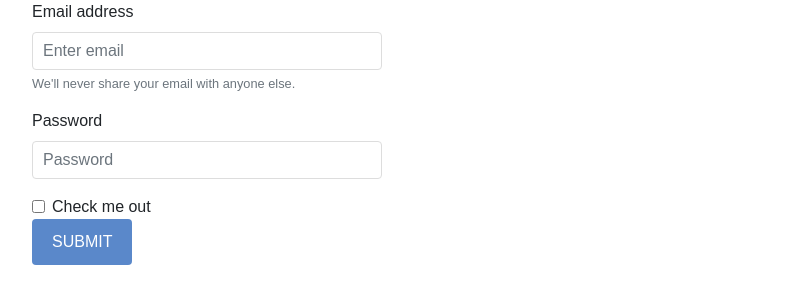
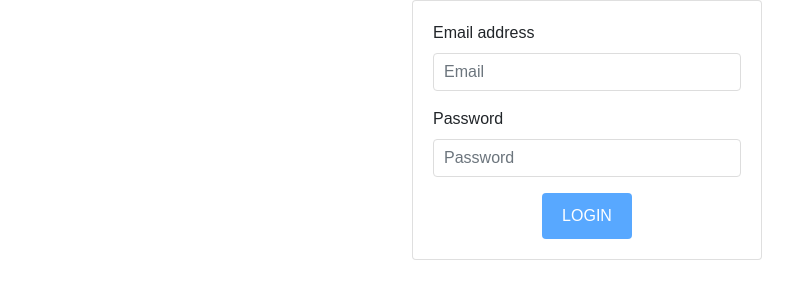
Before and after one commit to Sharifahmar/Maersk-Ecommerce, an Angular app: page /login in a window 1280 px wide. Shown: the top 304 px of the page, without its empty margins (53-846 px from the left). Built offline with nearby package versions, Linux system fonts and the light colour scheme.

Commit message:
login component logic done

```diff
--- a/src/app/login/login.component.html
+++ b/src/app/login/login.component.html
@@ -1,22 +1,35 @@
 <div class="container">
-    <div class="row">
-        <div class="col-md-4">
-            <form>
-                <div class="form-group">
-                  <label for="exampleInputEmail1">Email address</label>
-                  <input type="email" class="form-control" id="exampleInputEmail1" aria-describedby="emailHelp" placeholder="Enter email">
-                  <small id="emailHelp" class="form-text text-muted">We'll never share your email with anyone else.</small>
+  <div class="row d-flex justify-content-center">
+    <div class="col-md-4 align-items-center">
+      <div class="card">
+        <div class="card-body">
+          <form [formGroup]="loginForm" (ngSubmit)="login()" novalidate>
+            <div class="form-group">
+              <label>Email address</label>
+              <input type="text" class="form-control" placeholder="Email" formControlName="email" required />
+              <small class="text-danger"
+                *ngIf="email.invalid && (loginForm.get('email').dirty || loginForm.get('email').touched)">
+                <div *ngIf="email.errors?.required">
+                  Please enter Email.
                 </div>
-                <div class="form-group">
-                  <label for="exampleInputPassword1">Password</label>
-                  <input type="password" class="form-control" id="exampleInputPassword1" placeholder="Password">
+                <div *ngIf="email.errors?.pattern">
+                  Please enter a valid email.
                 </div>
-                <div class="form-check">
-                  <input type="checkbox" class="form-check-input" id="exampleCheck1">
-                  <label class="form-check-label" for="exampleCheck1">Check me out</label>
-                </div>
-                <button type="submit" class="btn btn-primary">Submit</button>
-              </form>
+              </small>
+            </div>
+            <div class="form-group">
+              <label>Password</label>
+              <input type="password" class="form-control" placeholder="Password" formControlName="password" required />
+              <small class="text-danger"
+                *ngIf="!loginForm.get('password').valid && (loginForm.get('password').dirty || loginForm.get('password').touched)">Please
+                enter a password</small>
+            </div>
+            <div class="fg-actions d-flex justify-content-center">
+              <button type="submit" class="btn btn-primary" [disabled]="!loginForm.valid">Login</button>
+            </div>
+          </form>
         </div>
+      </div>
     </div>
+  </div>
 </div>
--- a/src/app/login/login.component.ts
+++ b/src/app/login/login.component.ts
@@ -1,4 +1,7 @@
 import { Component, OnInit } from '@angular/core';
+import { FormControl, FormGroup, Validators } from '@angular/forms';
+import { Router } from '@angular/router';
+import { LoginService } from '../services/login.service';
 
 @Component({
   selector: 'app-login',
@@ -7,9 +10,31 @@ import { Component, OnInit } from '@angular/core';
 })
 export class LoginComponent implements OnInit {
 
-  constructor() { }
+  loginForm: FormGroup;
+
+  constructor(private loginService: LoginService, private router: Router) { }
 
   ngOnInit(): void {
+    this.loginForm = new FormGroup({
+      'email': new FormControl("", [Validators.required, Validators.pattern("^[a-zA-Z0-9._%+-]+@[a-z0-9.-]+\.[a-z]{2,4}$")]),
+      'password': new FormControl("", [Validators.required])
+    });
   }
 
+
+  login(): void {
+    this.loginService.getToken(this.loginForm.value).subscribe(resp => {
+      sessionStorage.setItem('token', resp.token);
+      this.router.navigate(['/products']);
+    },
+      error => {
+        alert('Something went wrong !!')
+      }
+
+    );
+  }
+
+  get email() { return this.loginForm.get('email'); }
+
+  get password() { return this.loginForm.get('password'); }
 }
--- a/src/app/login/login.module.ts
+++ b/src/app/login/login.module.ts
@@ -4,6 +4,7 @@ import { CommonModule } from '@angular/common';
 import { LoginRoutingModule } from './login-routing.module';
 import { LoginComponent } from './login.component';
 import { NgbModule } from '@ng-bootstrap/ng-bootstrap';
+import { FormsModule, ReactiveFormsModule } from '@angular/forms';
 
 
 @NgModule({
@@ -11,7 +12,9 @@ import { NgbModule } from '@ng-bootstrap/ng-bootstrap';
   imports: [
     CommonModule,
     LoginRoutingModule,
-    NgbModule
+    NgbModule,
+    FormsModule,
+    ReactiveFormsModule
   ]
 })
 export class LoginModule { }
--- /dev/null
+++ b/src/app/model/generic-interfaces.ts
@@ -0,0 +1,8 @@
+export interface Login{
+    email: string,
+    password:string
+}
+
+export interface LoginResponse{
+    token:string
+}
--- /dev/null
+++ b/src/app/services/login.service.ts
@@ -0,0 +1,18 @@
+import { HttpClient } from '@angular/common/http';
+import { Injectable } from '@angular/core';
+import { Observable } from 'rxjs';
+import { Login, LoginResponse } from '../model/generic-interfaces';
+
+@Injectable({
+  providedIn: 'root'
+})
+export class LoginService {
+
+  private loginApi='https://reqres.in/api/login'
+
+  constructor(private http:HttpClient) { }
+
+  getToken(payload: Login): Observable<LoginResponse> {
+    return this.http.post<LoginResponse>(this.loginApi, payload);
+  }
+}
```
Also changed, not shown: src/app/app.module.ts (+7 -8 lines).
